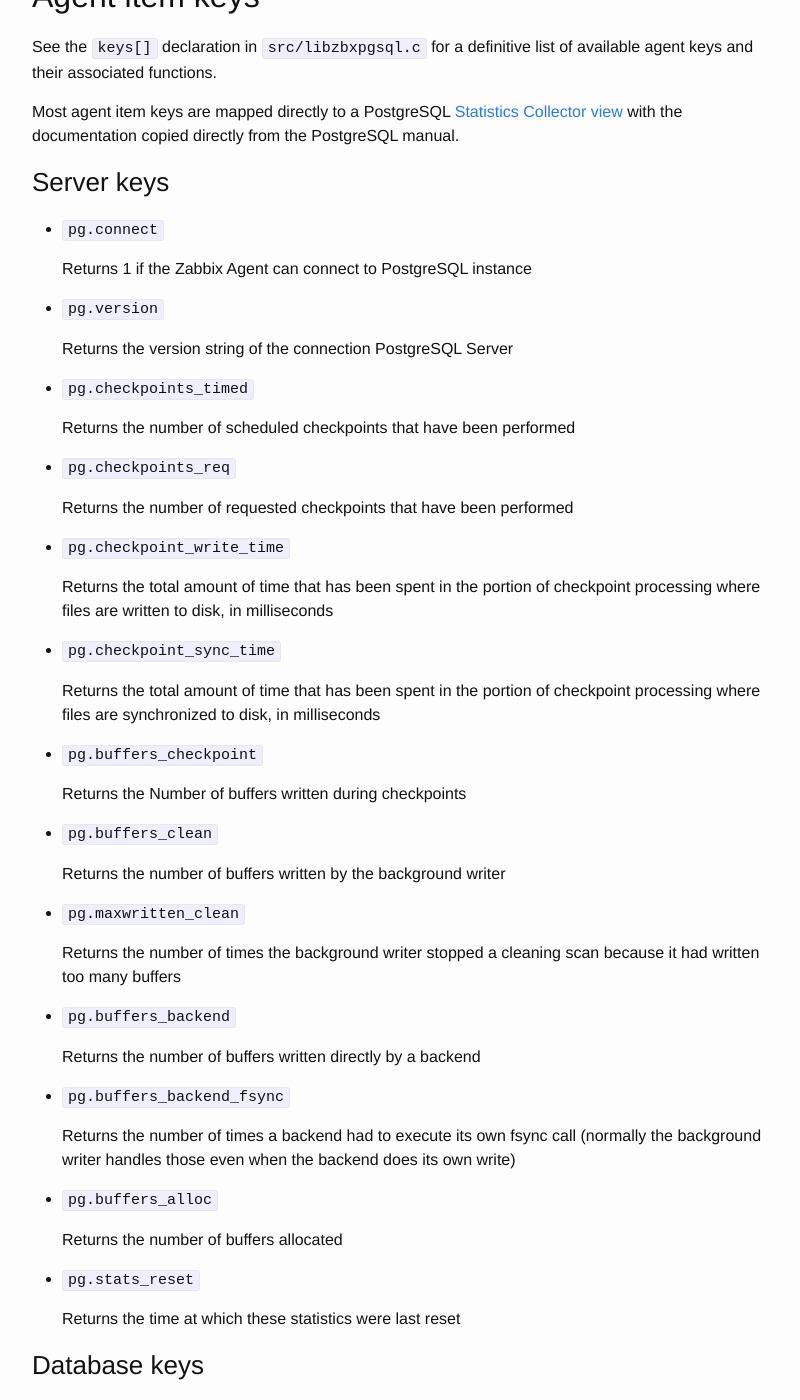
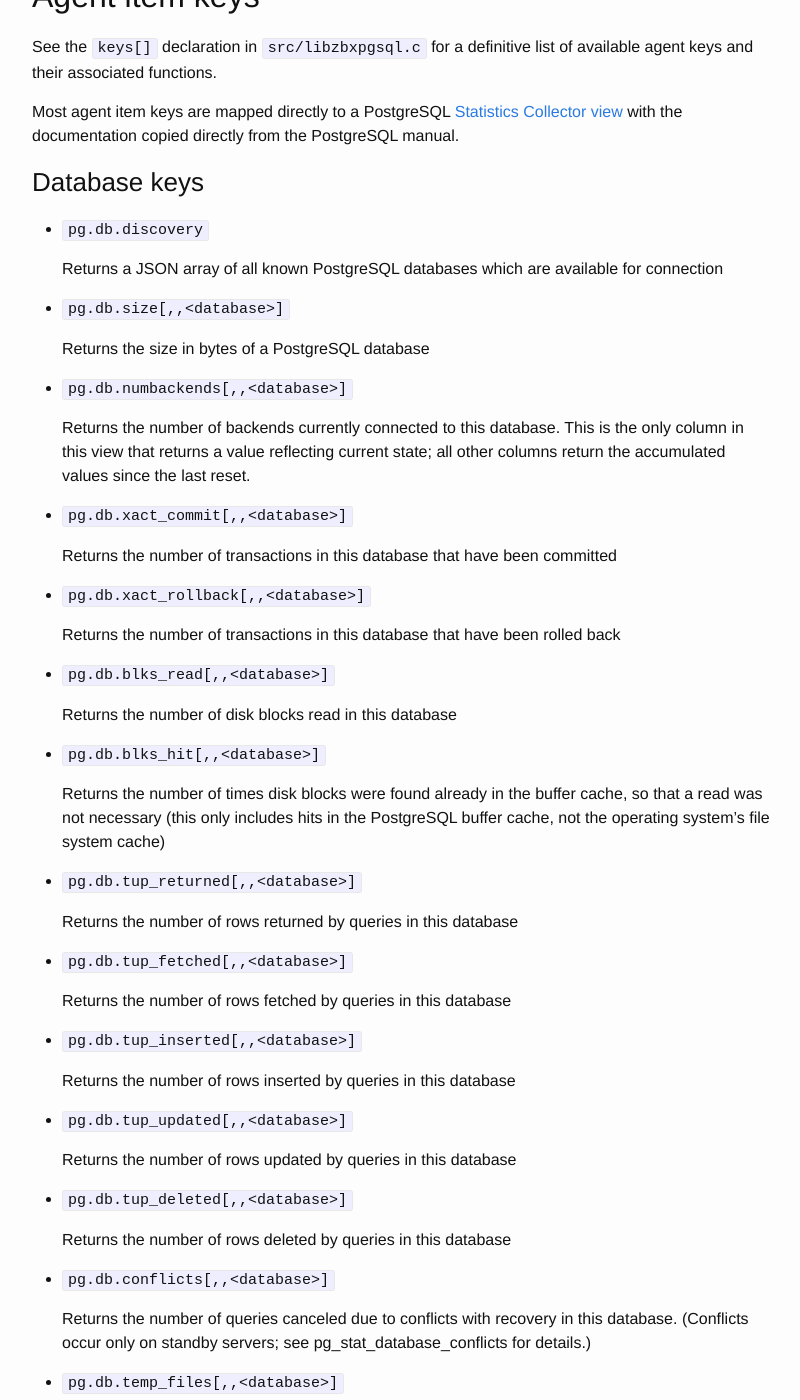
Before and after one commit to zabbix-tools/libzbxpgsql, a Jekyll site: the page built from _docs/agent-keys.md, in a window 1280 px wide and 1400 px high, scrolled down 1170 px. Shown: the whole window, without its empty margins (238-1038 px from the left). Built offline with Jekyll 4.4.1, drawn with Linux system fonts in a browser that asks for light colours.

Commit message:
Refactored Server item keys

```diff
--- a/_docs/agent-keys.md
+++ b/_docs/agent-keys.md
@@ -62,64 +62,6 @@ Most agent item keys are mapped directly to a PostgreSQL
 [Statistics Collector view](http://www.postgresql.org/docs/9.4/static/monitoring-stats.html)
 with the documentation copied directly from the PostgreSQL manual.
 
-### Server keys
-
-* `pg.connect`
-
-    Returns 1 if the Zabbix Agent can connect to PostgreSQL instance
-
-* `pg.version`
-
-    Returns the version string of the connection PostgreSQL Server
-
-* `pg.checkpoints_timed`
-
-    Returns the number of scheduled checkpoints that have been performed
-
-* `pg.checkpoints_req`
-
-    Returns the number of requested checkpoints that have been performed
-
-* `pg.checkpoint_write_time`
-
-    Returns the total amount of time that has been spent in the portion of
-    checkpoint processing where files are written to disk, in milliseconds
-
-* `pg.checkpoint_sync_time`
-
-    Returns the total amount of time that has been spent in the portion of
-    checkpoint processing where files are synchronized to disk, in milliseconds
-
-* `pg.buffers_checkpoint`
-
-    Returns the Number of buffers written during checkpoints
-
-* `pg.buffers_clean`
-
-    Returns the number of buffers written by the background writer
-
-* `pg.maxwritten_clean`
-
-    Returns the number of times the background writer stopped a cleaning scan
-    because it had written too many buffers
-
-* `pg.buffers_backend`
-
-    Returns the number of buffers written directly by a backend
-
-* `pg.buffers_backend_fsync`
-
-    Returns the number of times a backend had to execute its own fsync call
-    (normally the background writer handles those even when the backend does
-    its own write)
-
-* `pg.buffers_alloc`
-
-    Returns the number of buffers allocated
-
-* `pg.stats_reset`
-
-    Returns the time at which these statistics were last reset
 
 
 ### Database keys
```
Also changed, not shown: _docs/server-keys.md (added, +136 -0 lines).
